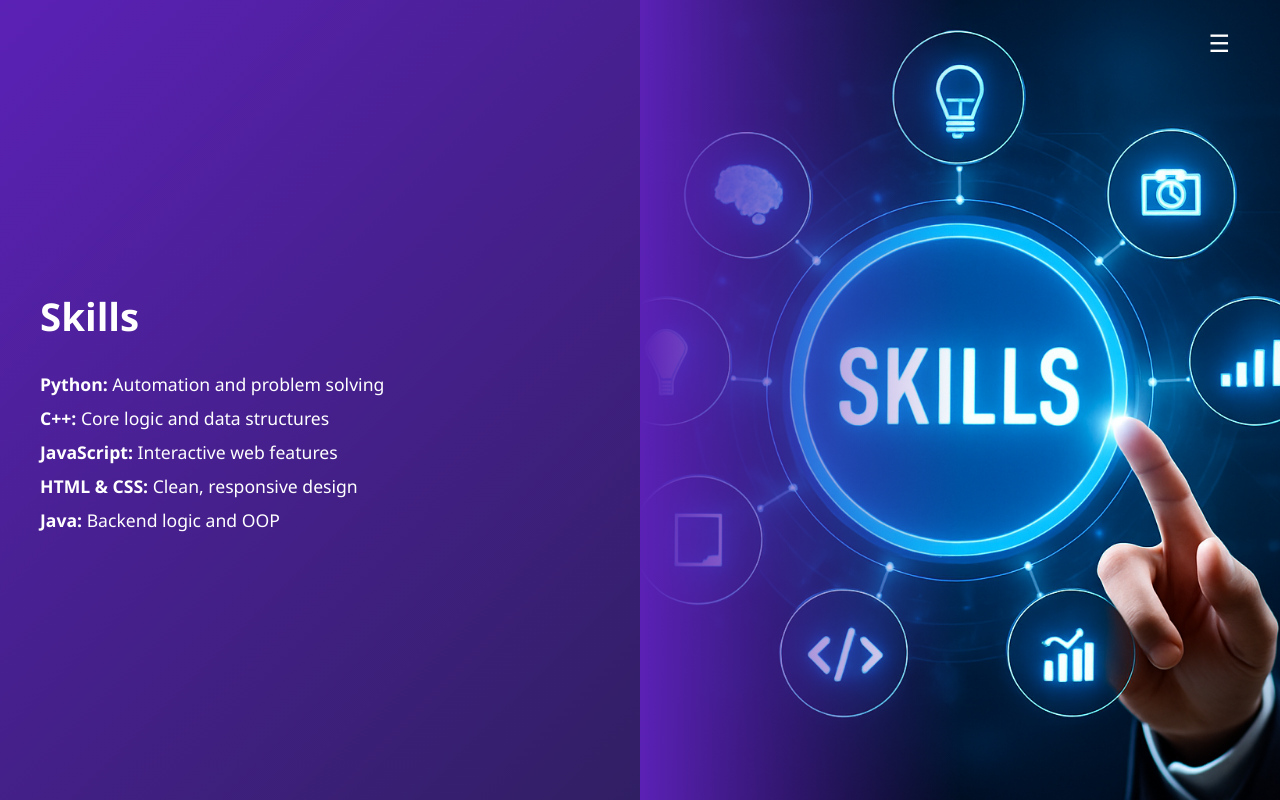
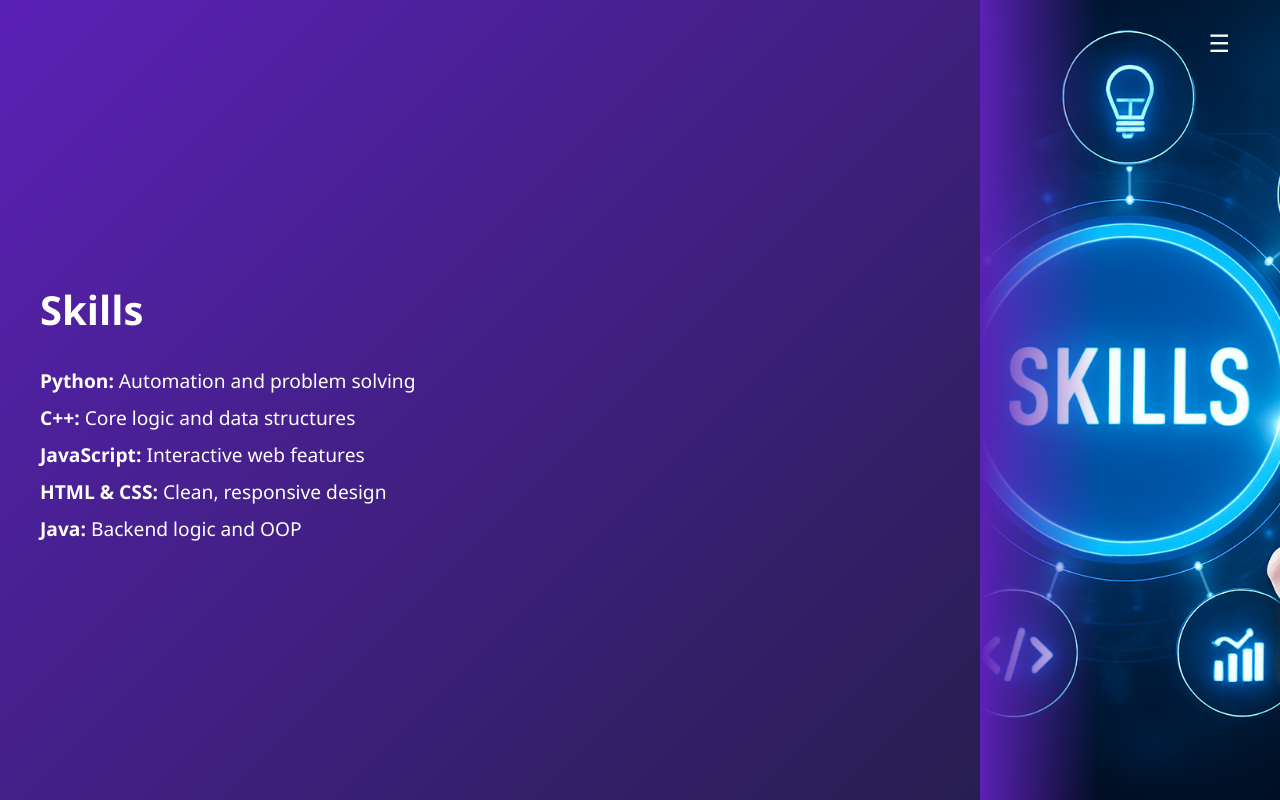
Before and after one commit to Sam-06060/Smart-Portfolio, a plain HTML site: page skills.html in a window 1280 px wide. Drawn offline with Linux system fonts and the light colour scheme.

Commit message:
Update skills.css
Mobile ui scaling fixed.

```diff
--- a/skills.css
+++ b/skills.css
@@ -25,7 +25,7 @@ body {
 
 h1 {
   margin-bottom: 20px;
-  font-size: 2.4rem;
+  font-size: 2.5rem;
 }
 
 ul {
@@ -36,12 +36,12 @@ ul {
 
 li {
   margin: 10px 0;
-  font-size: 1.1rem;
+  font-size: 1.2rem;
 }
 
 .right-photo {
   position: relative;
-  flex: 0 0 50%; /* Right half of the screen */
+  flex: 0 0 300px;
   height: 100%;
 }
 
@@ -52,7 +52,6 @@ li {
   display: block;
 }
 
-/* Optional gradient overlay to blend photo into background */
 .right-photo::before {
   content: "";
   position: absolute;
@@ -60,7 +59,7 @@ li {
   left: 0;
   right: 0;
   bottom: 0;
-  background: linear-gradient(to left, rgba(0,0,0,0) 50%, #5b21b6 100%);
+  background: linear-gradient(to left, rgba(0,0,0,0) 60%, #5b21b6 100%);
   pointer-events: none;
 }
 
@@ -119,15 +118,11 @@ li {
     font-size: 2rem;
   }
 
-  ul {
-    padding: 0;
-    margin-top: 20px;
-  }
-
   li {
     font-size: 1rem;
   }
 
+  /* Hides the image on small screens */
   .right-photo {
     display: none;
   }
```
